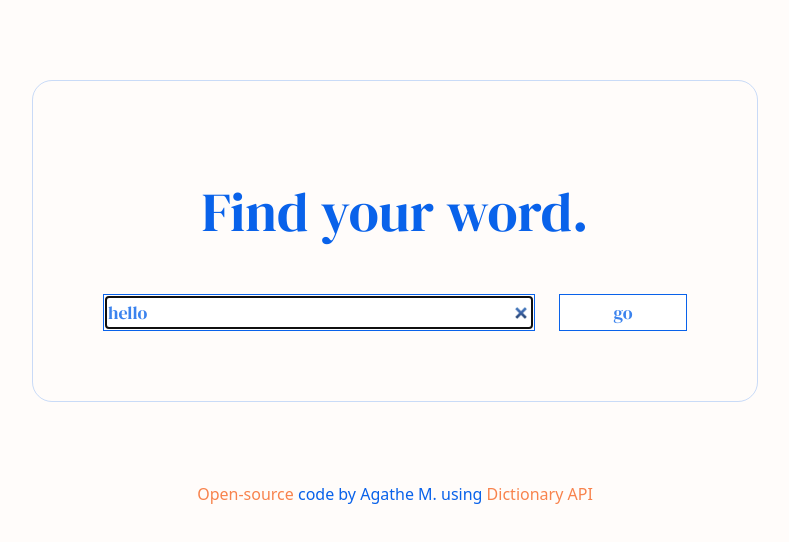
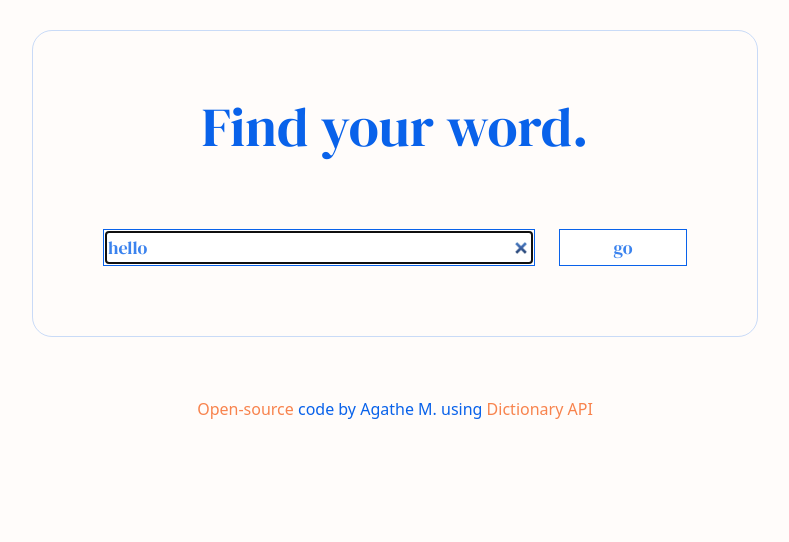
Before and after one commit to AgatheMarieM/react-dictionary, a React (Create React App) app: page / in a window 1280 px wide. Shown: the top 542 px of the page, without its empty margins (245-1034 px from the left). Built offline with nearby package versions, Linux system fonts and the light colour scheme; no server answers.

Commit message:
updated margins

```diff
--- a/src/App.css
+++ b/src/App.css
@@ -3,15 +3,15 @@
     border: 1px solid #0963ea38;
     border-radius: 20px;
     font-family: 'DM Serif Display', serif;
-    margin: 80px auto;
+    margin: 30px auto;
     max-width: 1000px;
-    padding: 70px 70px;
+    padding: 40px 70px 70px;
 
 }
 
 .App header {
     color: #0962ea;
-    margin: 20px auto 40px;
+    margin: 15px auto 60px;
     text-align: center;
     font-size: 55px;
 }
--- a/src/Results.css
+++ b/src/Results.css
@@ -1,5 +1,5 @@
 .Results {
-    margin: 30px auto;
+    margin: 70px auto;
 }
 
 .Results h2 {
```
